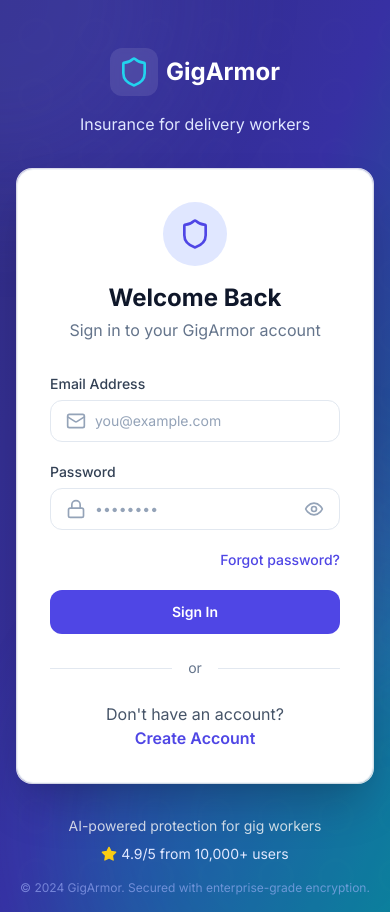
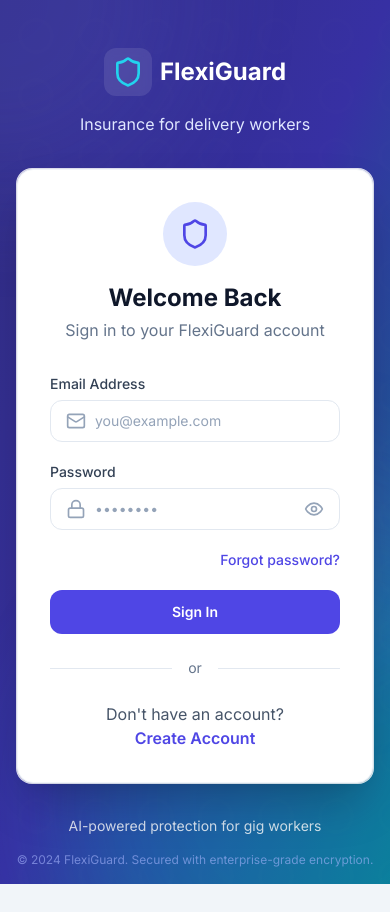
Before and after one commit to KOSTUBH1197/GigArmor, a Next.js app in the folder frontend/: page / in a window 390 px wide. After the commit the page ends 884 px from the top, so only its background shows below. Built offline with nearby package versions, Linux system fonts and the light colour scheme.

Commit message:
Claim button fixed

```diff
--- a/frontend/app/layout.js
+++ b/frontend/app/layout.js
@@ -4,7 +4,7 @@
 const inter = Inter({ subsets: ['latin'] })
 
 export const metadata = {
-  title: 'GigArmor - Parametric Insurance for Delivery Workers',
+  title: 'FlexiGuard - Parametric Insurance for Delivery Workers',
   description: 'Protect your income with AI-powered parametric insurance',
 }
 
--- a/frontend/app/page.js
+++ b/frontend/app/page.js
@@ -57,7 +57,7 @@
             <div className="p-3 bg-white/10 rounded-xl backdrop-blur-sm">
               <Shield className="w-10 h-10 text-brand-400" />
             </div>
-            <span className="text-3xl font-bold tracking-tight">GigArmor</span>
+            <span className="text-3xl font-bold tracking-tight">FlexiGuard</span>
           </div>
 
           <h1 className="text-5xl font-bold mb-6 leading-tight animate-slide-up">
@@ -91,16 +91,7 @@
             </div>
           </div>
 
-          {/* Trust Indicators */}
-          <div className="mt-12 pt-6 border-t border-white/10 animate-fade-in animate-delay-300">
-            <p className="text-sm text-primary-200 mb-3">Trusted by 10,000+ delivery partners</p>
-            <div className="flex items-center gap-1">
-              {[...Array(5)].map((_, i) => (
-                <Star key={i} className="w-5 h-5 text-yellow-400 fill-yellow-400" />
-              ))}
-              <span className="ml-2 text-sm text-primary-100">4.9/5 rating</span>
-            </div>
-          </div>
+
         </div>
 
         {/* Auth Card */}
@@ -111,7 +102,7 @@
               <div className="p-2 bg-white/10 rounded-xl backdrop-blur-sm">
                 <Shield className="w-8 h-8 text-brand-400" />
               </div>
-              <span className="text-2xl font-bold text-white">GigArmor</span>
+              <span className="text-2xl font-bold text-white">FlexiGuard</span>
             </div>
             <p className="text-primary-100">Insurance for delivery workers</p>
           </div>
@@ -135,10 +126,6 @@
             <p className="text-sm">
               AI-powered protection for gig workers
             </p>
-            <div className="flex items-center justify-center gap-1 mt-2">
-              <Star className="w-4 h-4 text-yellow-400 fill-yellow-400" />
-              <span className="text-sm text-primary-100">4.9/5 from 10,000+ users</span>
-            </div>
           </div>
         </div>
       </div>
@@ -146,7 +133,7 @@
       {/* Footer */}
       <div className="absolute bottom-4 left-0 right-0 text-center">
         <p className="text-xs text-primary-300/60">
-          © 2024 GigArmor. Secured with enterprise-grade encryption.
+          © 2024 FlexiGuard. Secured with enterprise-grade encryption.
         </p>
       </div>
     </div>
--- a/frontend/components/AdminDashboard.js
+++ b/frontend/components/AdminDashboard.js
@@ -198,7 +198,7 @@
               <div className="p-2 bg-primary-100 rounded-lg">
                 <Shield className="h-6 w-6 text-primary-600" />
               </div>
-              <h1 className="text-xl font-bold text-surface-900 hidden sm:block">GigArmor Admin</h1>
+              <h1 className="text-xl font-bold text-surface-900 hidden sm:block">FlexiGuard Admin</h1>
             </div>
 
             {/* Search Bar */}
--- a/frontend/components/Login.js
+++ b/frontend/components/Login.js
@@ -45,7 +45,7 @@
           <Shield className="w-8 h-8 text-primary-600" />
         </div>
         <h2 className="text-2xl font-bold text-surface-900">Welcome Back</h2>
-        <p className="text-surface-500 mt-1">Sign in to your GigArmor account</p>
+        <p className="text-surface-500 mt-1">Sign in to your FlexiGuard account</p>
       </div>
 
       {/* Error Alert */}
--- a/frontend/components/Register.js
+++ b/frontend/components/Register.js
@@ -3,7 +3,7 @@
 import { useState } from 'react'
 import axios from 'axios'
 import {
-  User, Mail, Lock, Phone, MapPin, DollarSign,
+  User, Mail, Lock, Phone, MapPin, IndianRupee,
   Globe, Eye, EyeOff, AlertCircle, Loader2,
   CheckCircle2, ChevronDown, ChevronUp
 } from 'lucide-react'
@@ -106,7 +106,7 @@
         <div className="inline-flex items-center justify-center w-16 h-16 rounded-full bg-brand-100 mb-4">
           <User className="w-8 h-8 text-brand-600" />
         </div>
-        <h2 className="text-2xl font-bold text-surface-900">Join GigArmor</h2>
+        <h2 className="text-2xl font-bold text-surface-900">Join FlexiGuard</h2>
         <p className="text-surface-500 mt-1">Create your worker account</p>
       </div>
 
@@ -259,7 +259,7 @@
           </label>
           <div className="relative">
             <div className="absolute inset-y-0 left-0 pl-4 flex items-center pointer-events-none">
-              <DollarSign className="h-5 w-5 text-surface-400" />
+              <IndianRupee className="h-5 w-5 text-surface-400" />
             </div>
             <input
               id="averageWeeklyIncome"
@@ -302,7 +302,7 @@
                 className="btn-secondary w-full flex items-center justify-center gap-2"
               >
                 <MapPin className="w-4 h-4" />
-                Get Current Location
+                Auto-Detect Location
               </button>
 
               {/* Address Field */}
@@ -329,8 +329,9 @@
                   <input
                     type="text"
                     name="location.latitude"
-                    placeholder="12.9716"
-                    className="input-field"
+                    placeholder="Auto-detected"
+                    readOnly
+                    className="input-field bg-slate-100 cursor-not-allowed select-none"
                     value={formData.location.latitude}
                     onChange={handleChange}
                   />
@@ -342,8 +343,9 @@
                   <input
                     type="text"
                     name="location.longitude"
-                    placeholder="77.5946"
-                    className="input-field"
+                    placeholder="Auto-detected"
+                    readOnly
+                    className="input-field bg-slate-100 cursor-not-allowed select-none"
                     value={formData.location.longitude}
                     onChange={handleChange}
                   />
--- a/frontend/components/WorkerDashboard.js
+++ b/frontend/components/WorkerDashboard.js
@@ -285,7 +285,7 @@
                 <Shield className="h-5 w-5 text-white" />
               </div>
               <div>
-                <h1 className="text-lg font-bold text-slate-900 leading-none">GigArmor</h1>
+                <h1 className="text-lg font-bold text-slate-900 leading-none">FlexiGuard</h1>
                 <p className="text-xs text-slate-400">Worker Portal</p>
               </div>
             </div>
```
